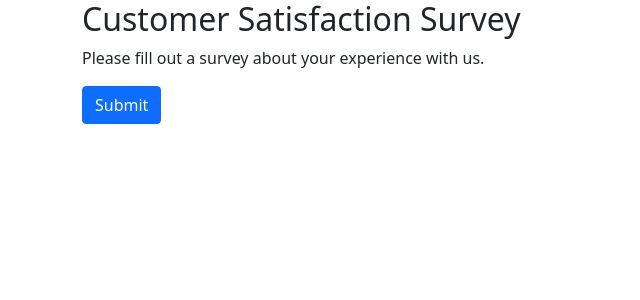
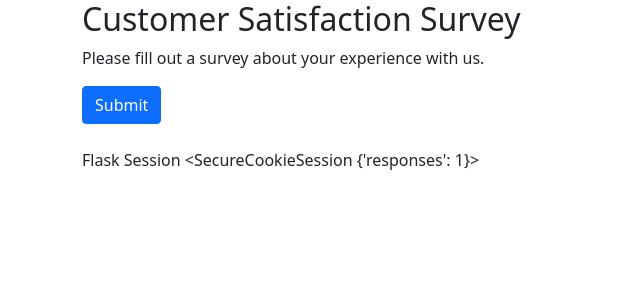
Before and after one commit to Tetyana-I/flask-survey, a Flask app: page / in a window 1280 px wide. Shown: the top 300 px of the page, without its empty margins (0-640 px from the left). Run offline with Flask 2, Linux system fonts and the light colour scheme; the visitor is signed in with stand-in values (Sample User, id 1).

Commit message:
added session

```diff
--- a/app.py
+++ b/app.py
@@ -1,4 +1,3 @@
-# just to check
 from flask import Flask, request, render_template, redirect, flash, session
 from flask_debugtoolbar import DebugToolbarExtension
 from surveys import satisfaction_survey
@@ -8,24 +7,30 @@ app.config['SECRET_KEY'] = "secret_code_here"
 app.config['DEBUG_TB_INTERCEPT_REDIRECTS'] = False
 debug = DebugToolbarExtension(app)
 
-# responses = []
 number_of_questions = len(satisfaction_survey.questions)
 
 @app.route('/')
 def start_survey():
     """a start-page for a survey that shows the user the title of the survey, the instructions, and a button to start the survey """
-    # responses.clear()
     return render_template('start.html', title = satisfaction_survey.title, instructions = satisfaction_survey.instructions)
 
 @app.route('/start', methods=['POST'])
 def handling_start():
-    """ WHY DO WE NEED POST??? """
-    responses = session["responses",[]]
-    return redirect('/question/0')
+    """ Set session[“responses”] to an empty list and redirect to the start of the survey or to the last unanswered question"""
+    responses = session.get('responses', None)
+    print(responses)
+    if (not responses) or (len(responses) >= number_of_questions):
+        session['responses'] = []
+        question = 0
+    else:
+        question = len(responses)
+    url = f"/questions/{question}"
+    return redirect(url)
 
 @app.route('/questions/<question_number>')
 def question_page(question_number):
     """ Page shows a form asking the current question, and listing the choices as radio buttons """
+    responses = session["responses"]
     if len(responses) == number_of_questions:
         return render_template('thanks.html')
     if len(responses) == int(question_number):
@@ -41,8 +46,10 @@ def question_page(question_number):
 def handling_answer():
     """ function appends the answer to responses list, and then redirect user to the next question."""
     current_answer = request.form.get('choice')
+    responses = session["responses"]
     if current_answer:
         responses.append(current_answer)
+        session["responses"] = responses
     else:
         flash('We are still waiting for your response!','error')
     if len(responses) < number_of_questions:
--- a/templates/base.html
+++ b/templates/base.html
@@ -25,6 +25,18 @@
         {% endif %}
         {% endwith %}
 
+
+        {# For demo purposes, show our sessions #}
+        {% if session %}
+          <fieldset>
+            <label>Flask Session</label>
+            {{ session }}
+          </fieldset>
+        {% endif %}
+
+
+
+
     </div>
     <script src="https://cdn.jsdelivr.net/npm/bootstrap@5.1.0/dist/js/bootstrap.bundle.min.js" integrity="sha384-U1DAWAznBHeqEIlVSCgzq+c9gqGAJn5c/t99JyeKa9xxaYpSvHU5awsuZVVFIhvj" crossorigin="anonymous"></script>
 </body>
```
